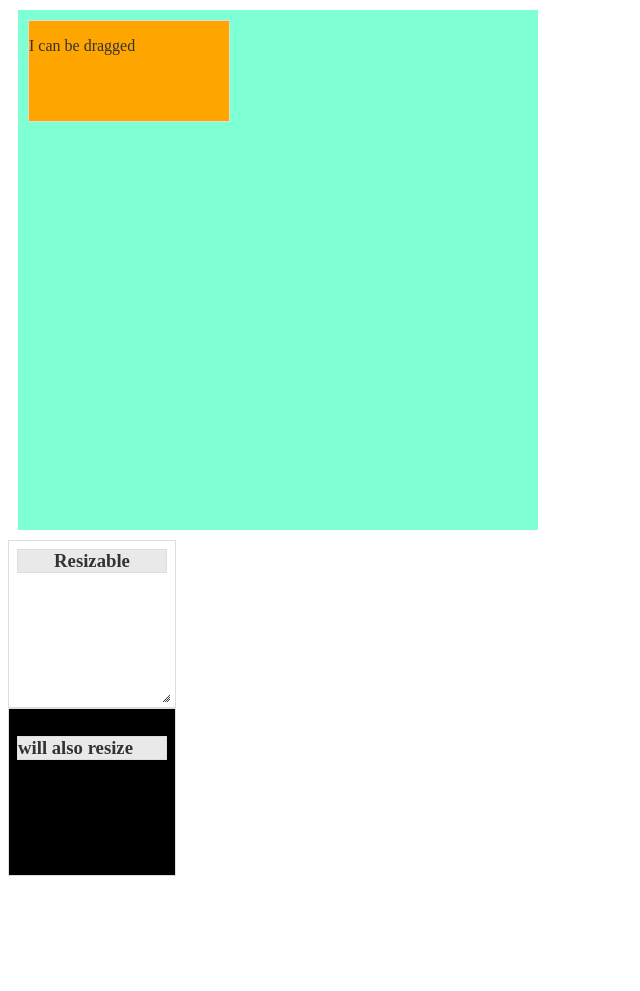
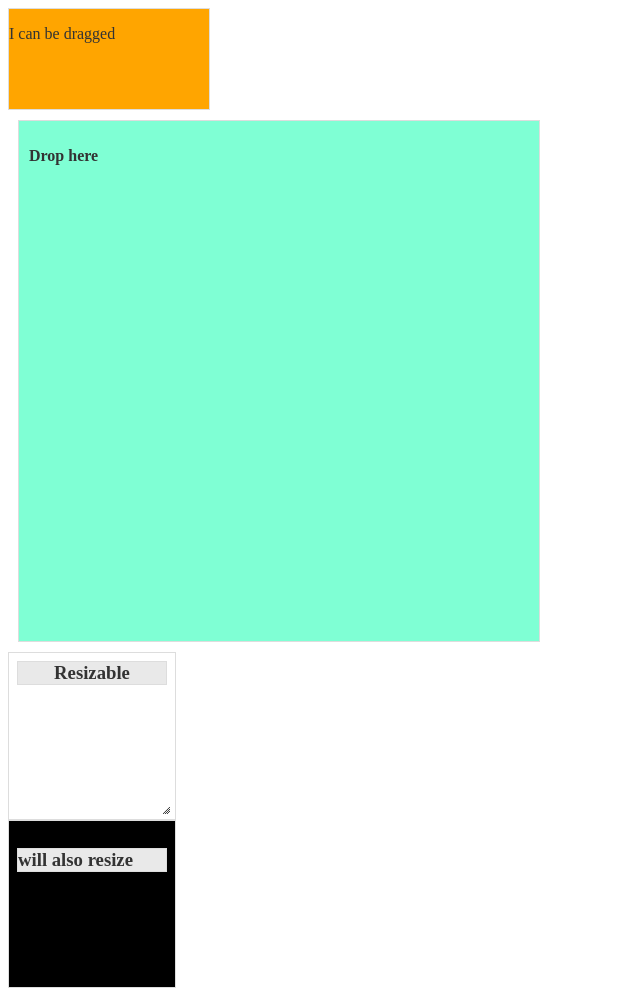
Before and after one commit to heki09/WebDev, a plain HTML site: page 4-jquery/jquery_test.html in a window 1280 px wide. Shown: the whole page, without its empty margins (0-640 px from the left). Before the commit the page ends 884 px from the top, so only its background shows below. Drawn offline with Linux system fonts and the light colour scheme.

Commit message:
droppable_test

```diff
--- a/4-jquery/jquery_test.html
+++ b/4-jquery/jquery_test.html
@@ -1,27 +1,46 @@
 <!DOCTYPE html>
 <html>
+
 <head>
 
     <title>jquery_test</title>
     <link href="jquery-ui/jquery-ui.css" rel="stylesheet">
     <style type="text/css">
-        #big_div{
-            width :500px;
-            height : 500px;
+        #droppable {
+            width: 500px;
+            height: 500px;
             background-color: aquamarine;
-            margin:10px;
+            margin: 10px;
             padding: 10px;
         }
-        #draggable{
-            width:200px;
-            height:100px;
+
+        #draggable {
+            width: 200px;
+            height: 100px;
             background-color: orange;
         }
-   #resizable { width: 150px; height: 150px; padding: 0.5em; }
-        #also { width: 150px; height: 150px; padding: 0.5em; background-color: black;}
-  #resizable h3 { text-align: center; margin: 0; }
+
+        #resizable {
+            width: 150px;
+            height: 150px;
+            padding: 0.5em;
+        }
+
+        #also {
+            width: 150px;
+            height: 150px;
+            padding: 0.5em;
+            background-color: black;
+        }
+
+        #resizable h3 {
+            text-align: center;
+            margin: 0;
+        }
+
     </style>
 </head>
+
 <body>
 
 
@@ -32,25 +51,35 @@
 
 
 
-    <script type="text/javascript">     </script>
+
+
+    <script type="text/javascript"> </script>
 
     <script>
-  $( function() {
+        $(function() {
             //$( "#draggable" ).draggable({ axis: "y" });
-    $( "#draggable" ).draggable({ containment: "parent" });
-      $( "#resizable" ).resizable({
+            $("#draggable").draggable();
+            $("#droppable").droppable({
+                drop: function(event, ui) {
+                    $(this)
+                        .addClass("ui-state-highlight")
+                        .find("p")
+                        .html("Dropped!");
+                }
+            });
+            $("#resizable").resizable({
                 alsoResize: "#also"
             });
-  } );
-
-
+        });
 
     </script>
-    <div id="big_div">
     <div id="draggable" class="draggable ui-widget-content">
         <p>I can be dragged </p>
     </div>
+    <div id="droppable" class="ui-widget-header">
+        <p>Drop here</p>
     </div>
+
 
     <div id="resizable" class="ui-widget-content">
         <h3 class="ui-widget-header">Resizable</h3>
```
Lines whose indentation alone changed are shown as unchanged.
